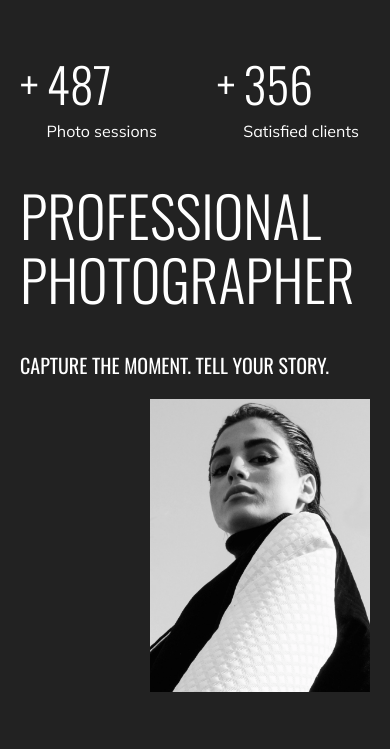
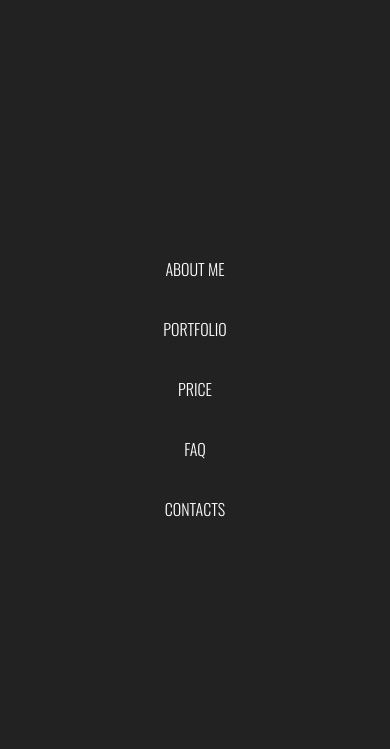
Before and after one commit to husturbi/rsschool-cv, a plain HTML site: page portfolio/index.html in a window 390 px wide. Both pictures are taken after a click on the element 360 px from the left and 30 px from the top of the page. Shown: the part 63-812 px from the top of the page. Drawn offline with nearby package versions, Linux system fonts and the light colour scheme.

Commit message:
feat:implimentation of the burger-menu

```diff
--- a/portfolio/index.html
+++ b/portfolio/index.html
@@ -10,6 +10,7 @@
     <link rel="stylesheet" href="./style.css">
     <script src="./scripts/accordion.js" defer></script>
     <script src="./scripts/modal.js" defer></script>
+    <script src="./scripts/burger.js" defer></script>
     <link rel="icon" href="./assets/icons/icon.png" type="image/png">
 </head>
 <body>
@@ -26,13 +27,20 @@
                     <a href="#faq">FAQ</a>
                     <a href="#contacts">CONTACTS</a>
                 </div>
-                <div class="header-burger">
+                <div class="burger-button">
                     <div class="burger-line-first"></div>
                     <div class="burger-line-second"></div>
                 </div>
             </div>
         </div>
     </header>
+    <div class="burger-overlay">
+            <a href="#about">ABOUT ME</a>
+            <a href="#portfolio">PORTFOLIO</a>
+            <a href="#price">PRICE</a>
+            <a href="#faq">FAQ</a>
+            <a href="#contacts">CONTACTS</a>
+    </div>
     <main>
         <section class="hero">
             <div class="container">
--- /dev/null
+++ b/portfolio/scripts/burger.js
@@ -0,0 +1,28 @@
+const burgerFunc = () => {
+    const burger = document.querySelector('.burger-overlay');
+    const burgerBtn = document.querySelector('.burger-button');
+
+    function toggleBodyScroll(lock) {
+        document.body.style.overflow = lock ? 'hidden' : '';
+    }
+
+    const scrollWindow = () => {
+        if (burger.classList.contains('open')) {
+            toggleBodyScroll(true);
+        } else {
+            toggleBodyScroll(false);
+        }
+    }
+
+    burgerBtn.addEventListener ('click', () => {
+        burger.classList.toggle('open');
+        scrollWindow();
+    });
+
+    burger.addEventListener('click', () => {
+        burger.classList.toggle('open');
+        scrollWindow();
+    } )
+};
+
+burgerFunc();
--- a/portfolio/style.css
+++ b/portfolio/style.css
@@ -79,8 +79,18 @@ input {
     color: #ff3c3c;
 }
 
-.header-burger {
+.burger-button {
     display: none;
+}
+
+.burger-overlay {
+    display: none;
+    position: fixed;
+    top: 60px;
+    right: 0;
+    bottom: 0;
+    left: 0;
+    background: #222222;
 }
 
 .hero-box {
@@ -658,12 +668,12 @@ input:active {
     }
 }
 
-@media (max-width: 769px) {
+@media (max-width: 768px) {
     .header-nav {
         display: none;
     }
 
-    .header-burger {
+    .burger-button {
         padding-right: 20px;
         width: 60px;
         height: 60px;
@@ -687,6 +697,13 @@ input:active {
         width: 20px;
         height: 2px;
         background: #FFFFFF;
+    }
+
+    .burger-overlay.open {
+        display: flex;
+        flex-direction: column;
+        align-items: center;
+        justify-content: center;
     }
 
     .hero-first-text {
@@ -840,8 +857,9 @@ input:active {
             color: #FFFFFF;
         }
 
-        svg path {
-            stroke: inherit;
+        .FAQ-title-icon::before,
+        .FAQ-title-icon::after {
+            background-color: #FFFFFF;
         }
     }
 
```
